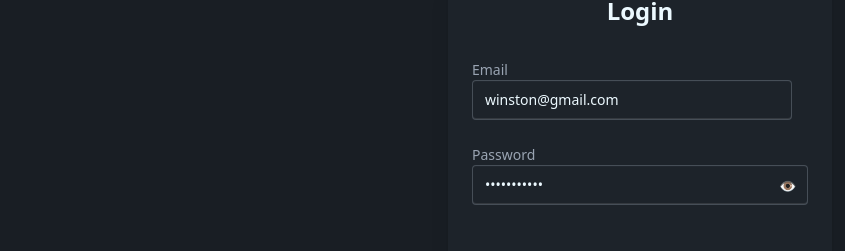
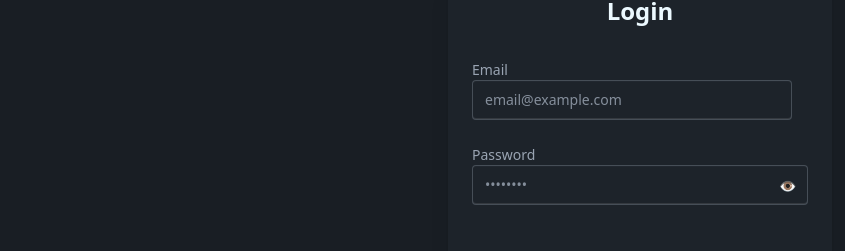
Before and after one commit to winston-roy/client, a React (Vite) app: page /login in a window 1280 px wide. Shown: the part 298-549 px from the top of the page, without its empty margins (0-845 px from the left). Built offline with nearby package versions, Linux system fonts and the light colour scheme; no server answers.

Commit message:
removed default login

```diff
--- a/src/components/Login.jsx
+++ b/src/components/Login.jsx
@@ -9,8 +9,8 @@ function Login() {
   const [firstName, setFirstName] = useState('');
   const [lastName, setLastName] = useState('');
   const [isLoginFrom, setIsLoginForm] = useState(true);
-  const [email, setEmailId] = useState("winston@gmail.com");
-  const [password, setPassword] = useState("Winston@123");
+  const [email, setEmailId] = useState("");
+  const [password, setPassword] = useState("");
   const [showPassword, setShowPassword] = useState(false);
   const [error, setError] = useState("");
 
```
